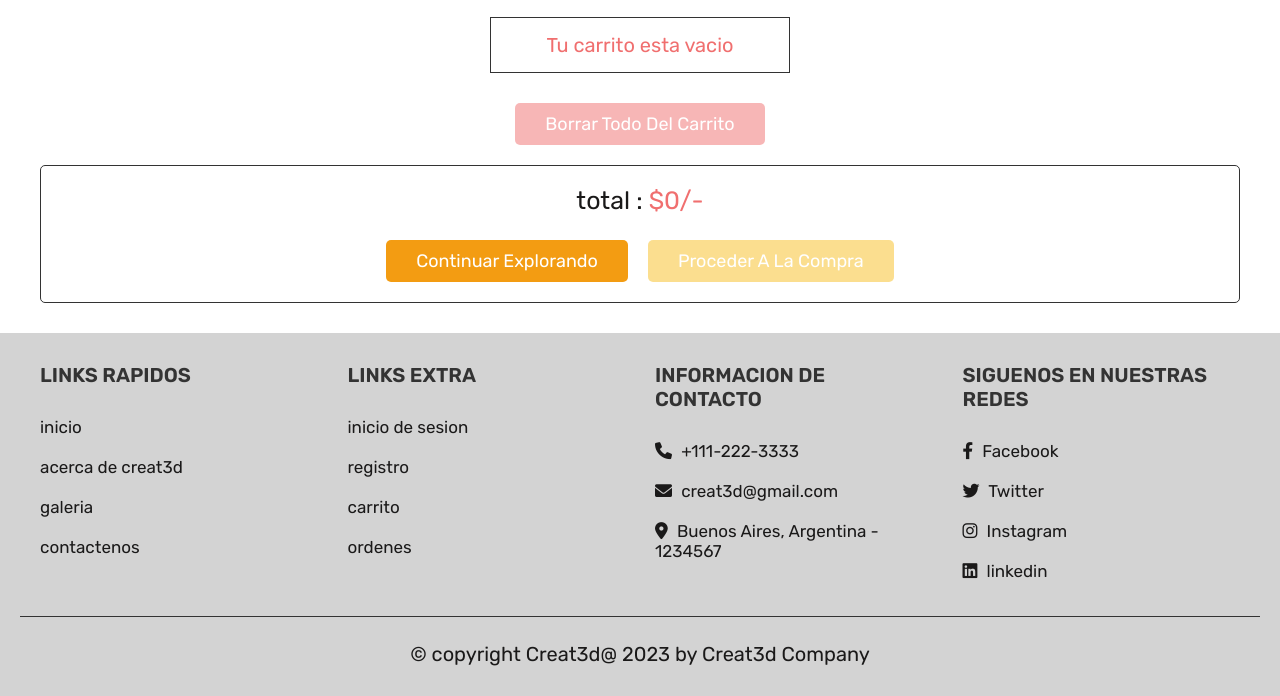
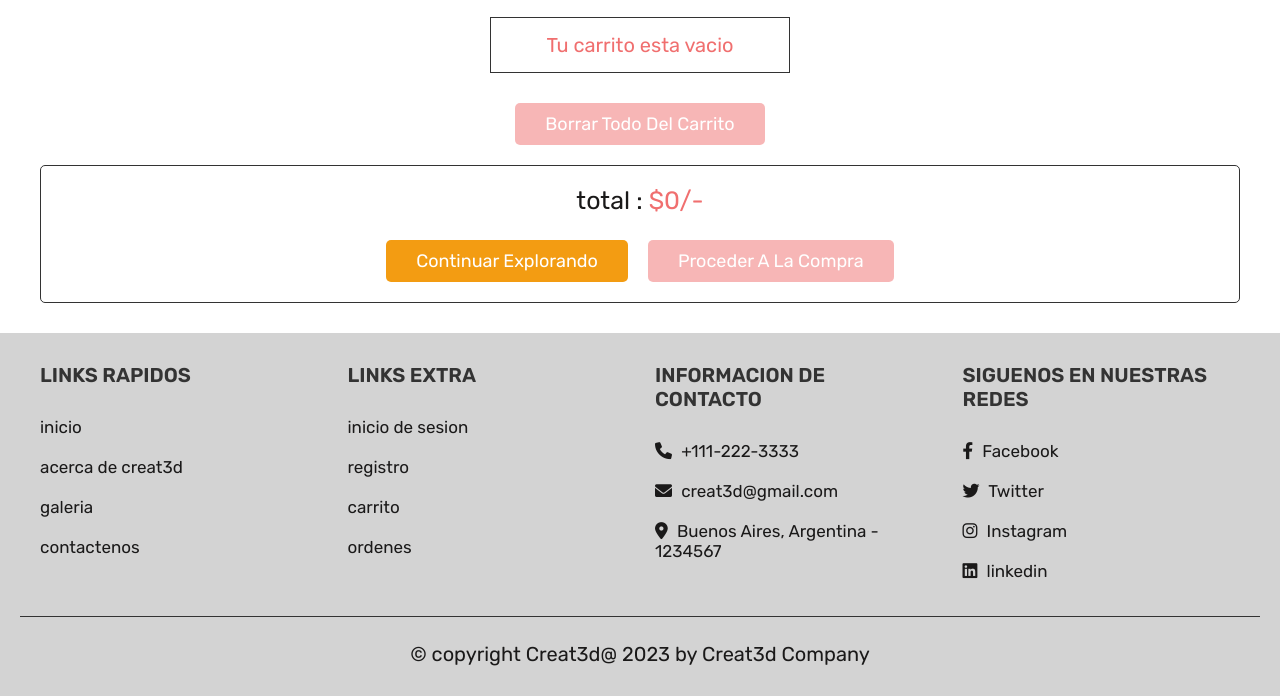
Before and after one commit to UnaSombraaa/Proyecto_Creat3d-FINAL-, a PHP site: page /cart.php in a window 1280 px wide. Shown: the part 394-1090 px from the top of the page. Run offline with PHP 8.4, Linux system fonts and the light colour scheme; the visitor is signed in with stand-in values (Sample User, id 1); data that the repository does not hold is empty.

Commit message:
Update style.css

```diff
--- a/project/css/style.css
+++ b/project/css/style.css
@@ -120,7 +120,7 @@ section{
 
 .white-btn,
 .btn{
-   background-color: #f8bf21
+   background-color: rgb(240, 111, 111);
 }
 
 .option-btn{
```
